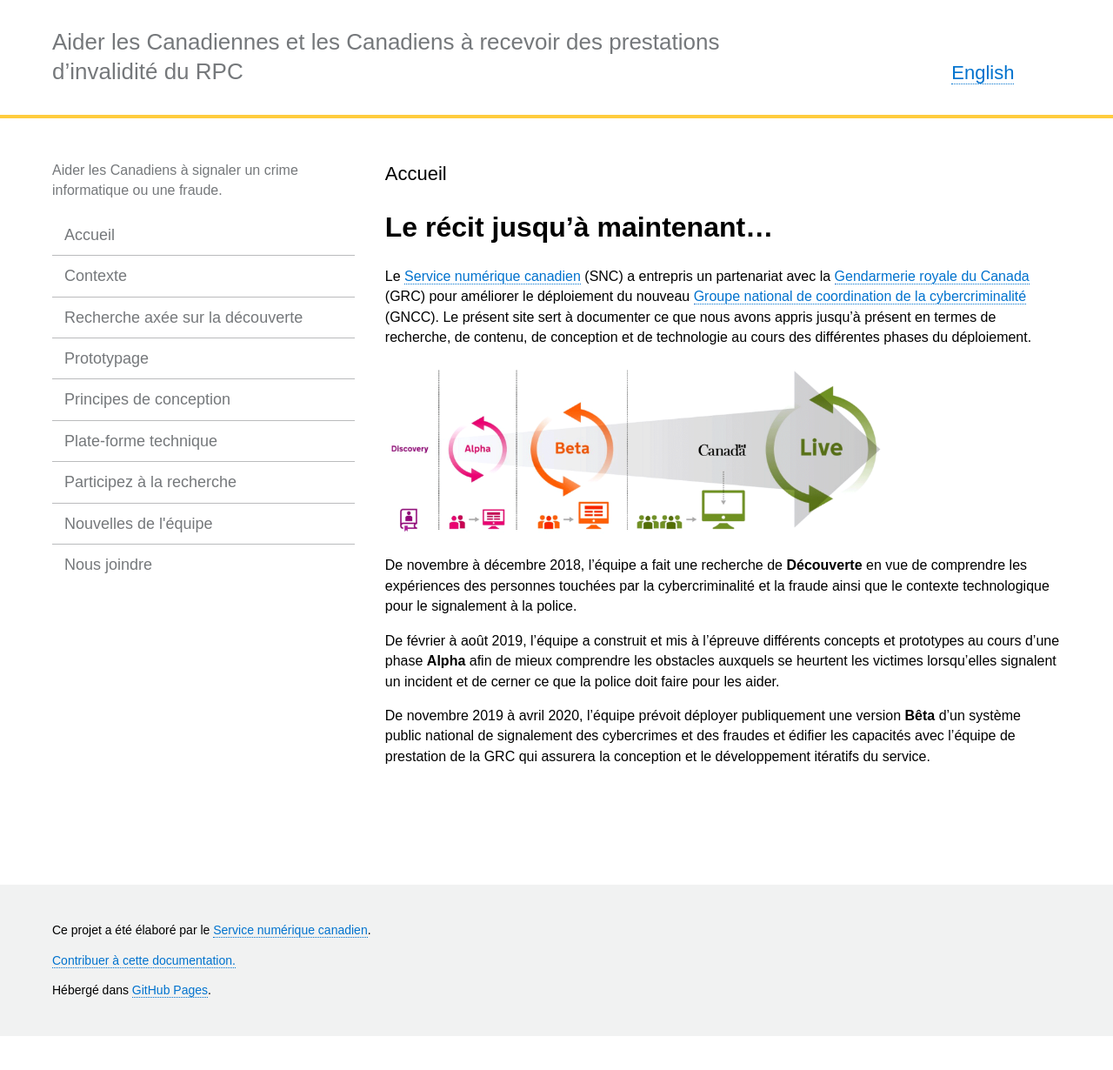
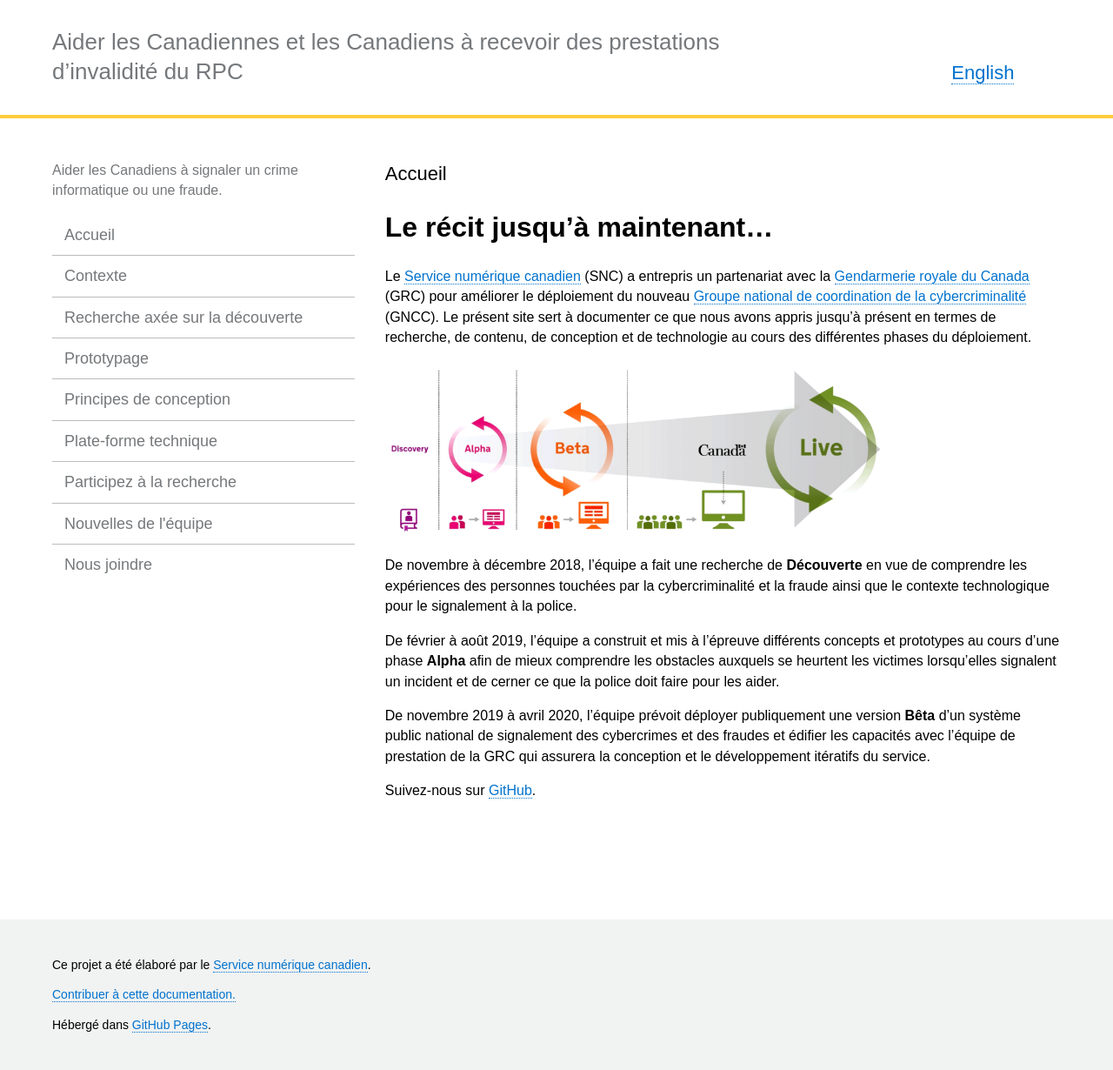
Before and after one commit to cds-snc/rcmp-report-a-cybercrime-alpha-documentation, a Jekyll site: the page built from _pages/fr/accueil.md, in a window 1280 px wide. Shown: the whole page at 87% size. Built offline with Jekyll 4.4.1, drawn with Linux system fonts in a browser that asks for light colours; before the commit the page ends 1191 px from its top, so only the background shows below that.

Commit message:
Update accueil.md

```diff
--- a/_includes/accueil.md
+++ b/_includes/accueil.md
@@ -9,3 +9,5 @@ De novembre à décembre 2018, l’équipe a fait une recherche de **Découverte
 De février à août 2019, l’équipe a construit et mis à l’épreuve différents concepts et prototypes au cours d’une phase **Alpha** afin de mieux comprendre les obstacles auxquels se heurtent les victimes lorsqu’elles signalent un incident et de cerner ce que la police doit faire pour les aider.
 
 De novembre 2019 à avril 2020, l’équipe prévoit déployer publiquement une version **Bêta** d’un système public national de signalement des cybercrimes et des fraudes et édifier les capacités avec l’équipe de prestation de la GRC qui assurera la conception et le développement itératifs du service.
+
+Suivez-nous sur [GitHub](https://github.com/cds-snc/report-a-cybercrime).
```
